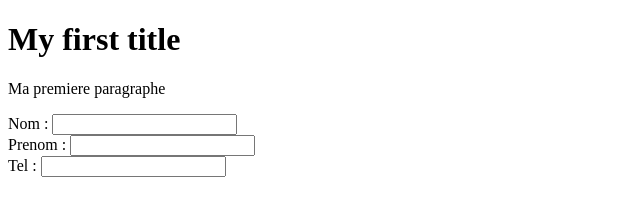
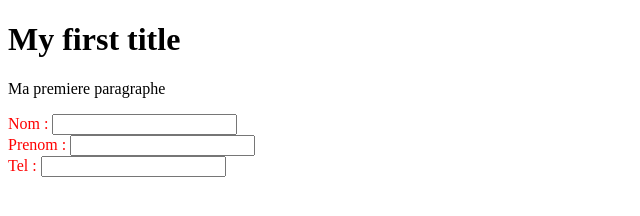
Before and after one commit to Mohamed01gning/Repo1, a plain HTML site: page HtmlFolder/index.html in a window 1280 px wide. Shown: the whole page, without its empty margins (0-640 px from the left). Drawn offline with Linux system fonts and the light colour scheme; the site is published under a folder, as on GitHub Pages, so addresses that start at the root find nothing.

Commit message:
Modification(3) de la balise link dans index.html

```diff
--- a/HtmlFolder/index.html
+++ b/HtmlFolder/index.html
@@ -2,7 +2,7 @@
 <html>
 <head>
 	<title>My Index html for Repo1 Title</title>
-	<link rel="stylesheet" type="text/css" href="/CssFolder/index.css">
+	<link rel="stylesheet" type="text/css" href="../CssFolder/index.css">
 </head>
 <body>
 
```
